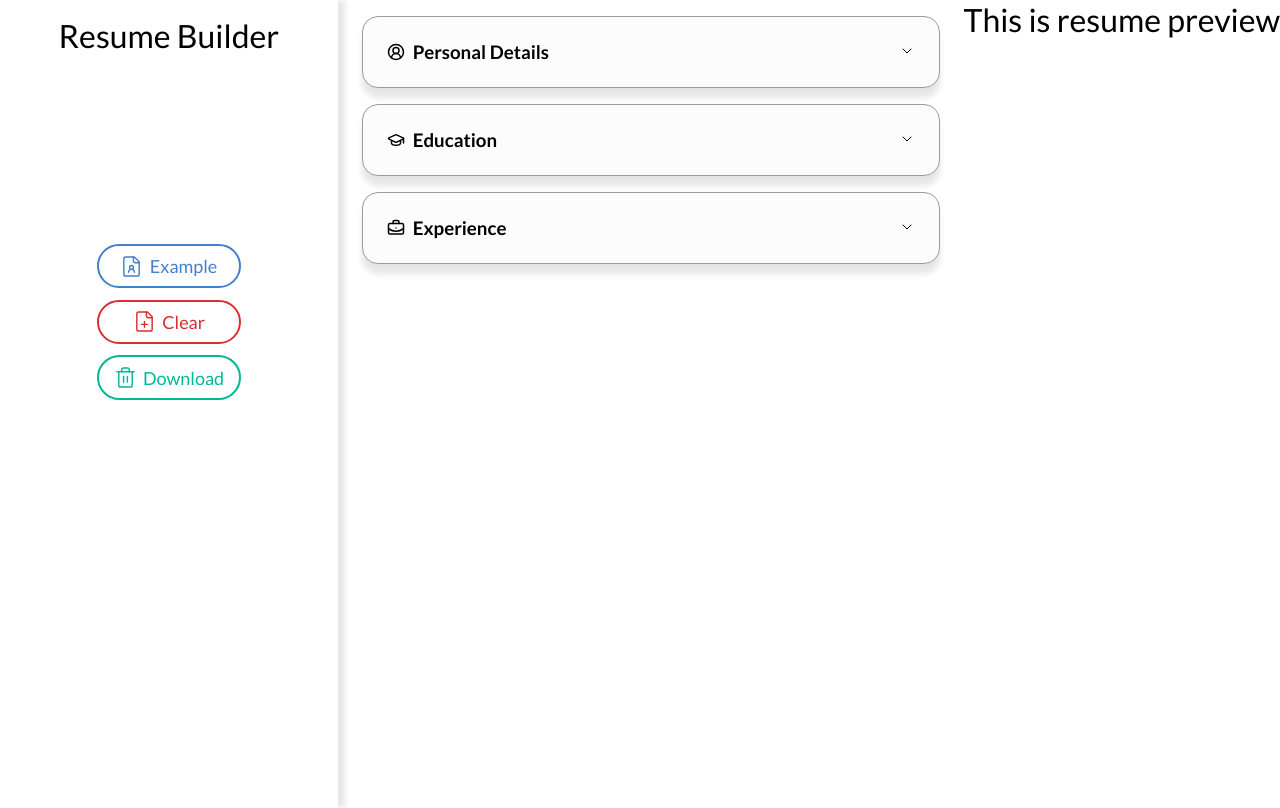
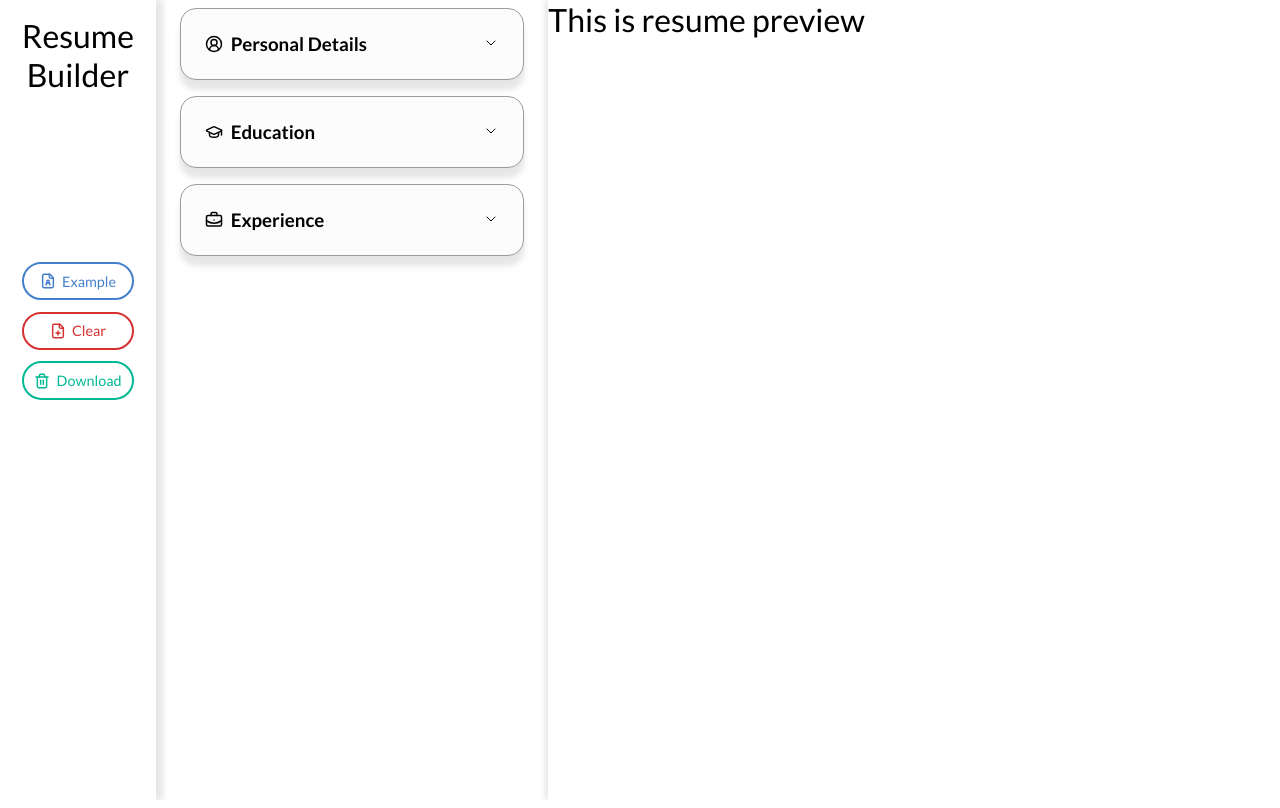
Before and after one commit to KRanggaR/CV_Application, a React (Vite) app: page / in a window 1280 px wide. Built offline with nearby package versions, Linux system fonts and the light colour scheme; a web font is replaced by a local one.

Commit message:
Revert "Updated styles"
This reverts commit 16bff852acf7e546b7a6ea76cca60417faa0c7a3.

```diff
--- a/src/UI/Button.jsx
+++ b/src/UI/Button.jsx
@@ -8,8 +8,6 @@ function Button({ color = 'red', text = 'click me', Icon = FileUser, onClick, ty
     const buttonStyle = {
         border: `2px solid ${color}`,
         color: hovered ? `white` : `${color}`, //text color
-        fontSize: '18px',
-        fontWeight: '500',
         text: text,
         borderColor: color,
         backgroundColor: hovered ? `${color}` : 'transparent',
@@ -22,7 +20,7 @@ function Button({ color = 'red', text = 'click me', Icon = FileUser, onClick, ty
             <button className={type === 'large' ? 'task_buttons' : 'detailForm-task-buttons'} type={type} style={buttonStyle} onClick={onClick}
                 onMouseEnter={() => setHovered(true)}
                 onMouseLeave={() => setHovered(false)}>
-                    <Icon size={23} color={buttonStyle.color} strokeWidth={1.5} style={{ marginRight: '0.4rem' }}/>
+                    <Icon size={16} color={buttonStyle.color} strokeWidth={2.2} style={{ marginRight: '0.4rem' }}/>
                 {text}
             </button>
 
--- a/src/UI/ui.css
+++ b/src/UI/ui.css
@@ -6,7 +6,7 @@
     border-radius: 2rem;
     padding: 0.55rem 0rem;
     font-size: 0.9rem;
-    width: 9rem;
+    width: 7rem;
     transition: all .2s ease;
 }
 
--- a/src/styles/defaultView.css
+++ b/src/styles/defaultView.css
@@ -4,21 +4,20 @@
 
 .controlPanel {
     min-height: 100vh;
-    flex: 8%;
+    flex: 12%;
     box-shadow: 7px 0 6px #0000001a;
 
     /* min-width: 80px; */
 }
 
 .detailForm {
-    margin-top: 0.5rem;
     flex: 28%;
     height: 100vh;
     overflow-y: auto
 
 }
 
-.pdf-content {
+.resumePreview {
     flex: 57%;
 }
 
@@ -40,8 +39,6 @@
     flex-direction: column;
     gap: 0.7rem;
 }
-.pdf-content{
-    margin: 1rem;
-    box-shadow: 3px 3px 14px #00000063;
-    border-radius: 0.3rem;
+.resumePreview{
+    box-shadow: -3px 0 6px #0000001a;
 }
```
